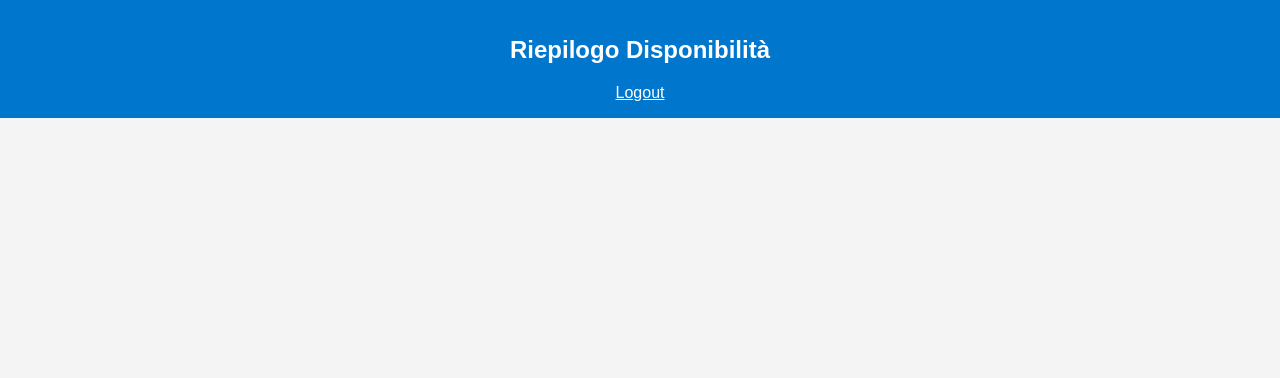
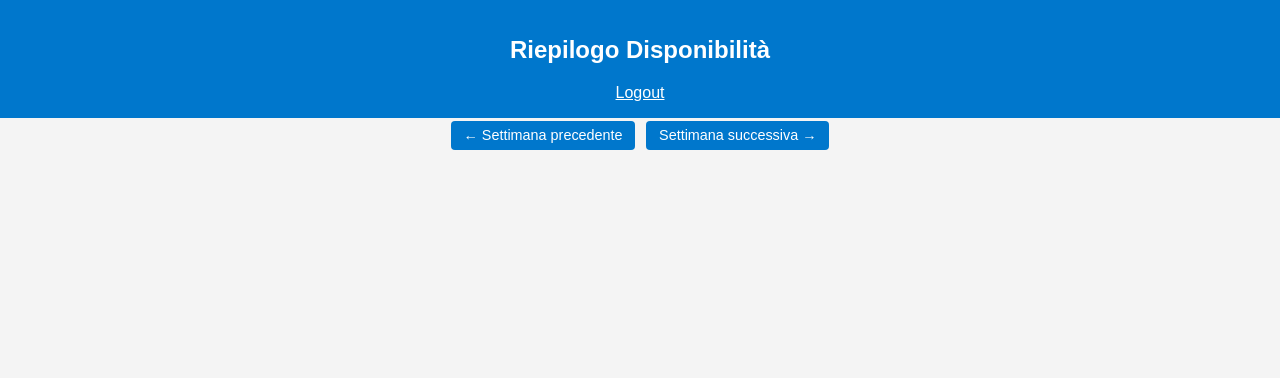
Before and after one commit to gioele134/Org-inc, a Flask app: page /riepilogo in a window 1280 px wide. Shown: the top 378 px of the page. Run offline with Flask 3, Linux system fonts and the light colour scheme; the visitor is signed in with stand-in values (Sample User, id 1).

Commit message:
Update riepilogo.html

```diff
--- a/templates/riepilogo.html
+++ b/templates/riepilogo.html
@@ -12,9 +12,15 @@
     <a href="{{ url_for('logout') }}">Logout</a>
   </header>
 
+  <div class="navigazione">
+    <button id="prevBtn">← Settimana precedente</button>
+    <span id="titoloSettimana"></span>
+    <button id="nextBtn">Settimana successiva →</button>
+  </div>
+
   <main class="riepilogo">
     {% for settimana in settimane %}
-      <section class="settimana">
+      <section class="settimana" data-settimana="{{ loop.index0 }}" style="{% if not loop.first %}display:none{% endif %}">
         <h3>Settimana {{ settimana.numero }} — dal {{ settimana.inizio }} al {{ settimana.fine }}</h3>
 
         {% for giorno in settimana.giorni %}
@@ -27,5 +33,7 @@
       </section>
     {% endfor %}
   </main>
+
+  <script src="{{ url_for('static', filename='riepilogo.js') }}"></script>
 </body>
 </html>
```
